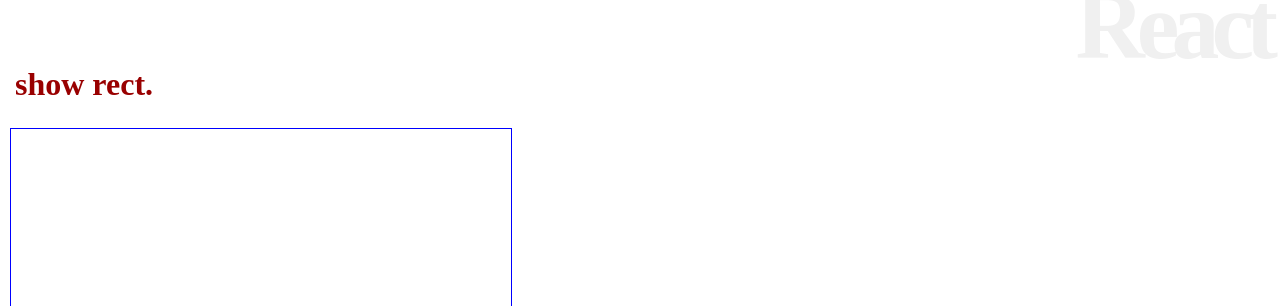
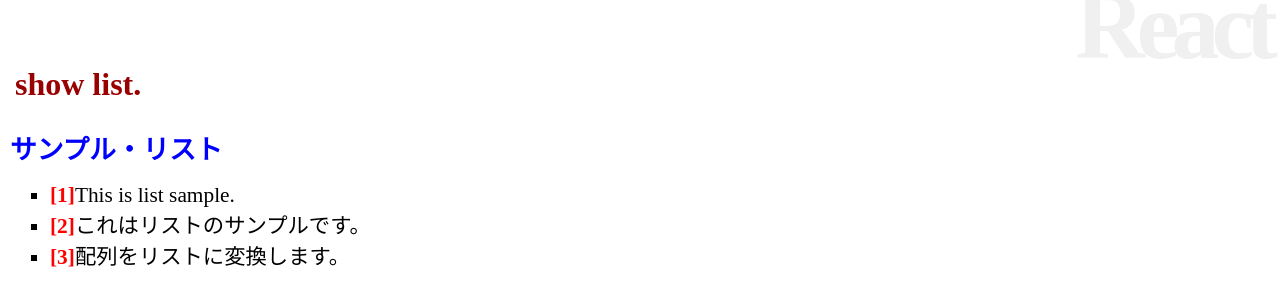
Before and after one commit to takuyaw-w/react_practice, a React (Create React App) app: page / in a window 1280 px wide. Shown: the top 306 px of the page. Built offline with nearby package versions, Linux system fonts and the light colour scheme.

Commit message:
list3-24

```diff
--- a/src/App.js
+++ b/src/App.js
@@ -2,7 +2,11 @@
 import './App.css';
 
 class App extends Component {
-  data = [];
+  data = [
+    "This is list sample.",
+    "これはリストのサンプルです。",
+    "配列をリストに変換します。"
+  ];
 
   msgStyle = {
     fontSize: "24pt",
@@ -10,55 +14,68 @@
     margin: "20px 0px",
     padding: "5px",
   }
-  area = {
-    width: "500px",
-    height: "500px",
-    border: "1px solid blue"
-  }
-  btnStyle = {
-    fontSize: "16pt",
-    padding: "10px"
-  }
 
   constructor(props) {
     super(props);
     this.state = {
       list: this.data
     }
-    this.doAction = this.doAction.bind(this);
-  }
-
-  doAction(e) {
-    let x = e.pageX;
-    let y = e.pageY;
-    this.data.push({x:x, y:y});
-    this.setState({
-      list: this.data
-    });
-  }
-
-  draw(d) {
-    let s = {
-      position: "absolute",
-      left: (d.x - 25) + "px",
-      top: (d.y - 25) + "px",
-      width: "50px",
-      height: "50px",
-      backgroundColor: "#66f3",
-    };
-
-    return <div style={s}></div>;
   }
 
   render() {
     return <div>
       <h1>React</h1>
-      <h2 style={this.msgStyle}>show rect.</h2>
-      <div style={this.area} onClick={this.doAction}>
-        {this.data.map((value) => this.draw(value))}
-      </div>
+      <h2 style={this.msgStyle}>show list.</h2>
+      <List title="サンプル・リスト" data={this.data}></List>
     </div>
   }
 }
 
+class List extends Component {
+  number = 1;
+
+  title = {
+    fontSize: "20pt",
+    fontWeight: "bold",
+    color: "blue"
+  }
+
+  render() {
+    let data = this.props.data;
+    return (
+      <div>
+        <p style={this.title}>{this.props.title}</p>
+        <ul>
+          {data.map((item) =>
+            <Item number={this.number++} value={item} key={this.number} />
+          )}
+        </ul>
+      </div>
+    )
+  }
+}
+
+class Item extends Component {
+  li = {
+    listStyleType: "square",
+    fontSize: "16pt",
+    color: "#06",
+    margin: "0px",
+    padding: "0px"
+  }
+  num = {
+    fontWeight: "bold",
+    color: "red"
+  }
+
+  render() {
+    return (
+      <li style={this.li}>
+        <span style={this.num}>[{this.props.number}]</span>
+         {this.props.value}
+      </li>
+    )
+  }
+}
+
 export default App;
```
